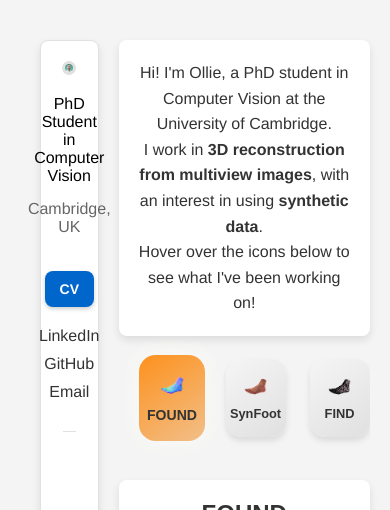
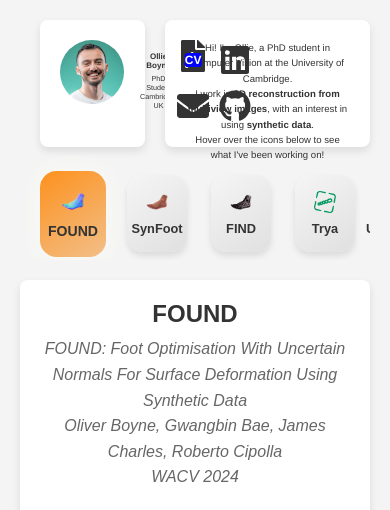
Before and after one commit to OllieBoyne/ollieboyne.github.io, a React (Create React App) app: page / in a window 390 px wide. Shown: the top 510 px of the page. Built offline with nearby package versions, Linux system fonts and the light colour scheme.

Commit message:
Move to mobile ready

```diff
--- a/package.json
+++ b/package.json
@@ -17,6 +17,7 @@
   "description": "",
   "dependencies": {
     "react-dom": "^18.2.0",
+    "react-icons": "^4.11.0",
     "react-router-dom": "^6.18.0",
     "react-scripts": "^5.0.1"
   },
--- a/src/App.css
+++ b/src/App.css
@@ -5,6 +5,8 @@
   display: flex;
   padding: 20px;
   background-color: #f4f4f4; /* Light grey background */
+  padding-top: 0px;
+  /* padding-left: 0px; */
 }
 
 .icon-grids-container {
--- a/src/App.jsx
+++ b/src/App.jsx
@@ -3,7 +3,6 @@ import React, { useState } from 'react';
 import Icon from './components/icon';
 import IconGrid from './components/iconGrid';
 import DetailsBox from './components/detailsBox';
-import SideBar from './components/sidebar';
 import IntroText from './components/introText';
 
 import { FoundDescription, SynFootDescription, FindDescription } from './components/descriptions/phd';
@@ -33,7 +32,6 @@ const App = () => {
 
   return (
     <div className="app">
-      <SideBar />
       <div className="content">
         <IntroText />
         <IconGrid>
--- /dev/null
+++ b/src/components/contactBar.css
@@ -0,0 +1,151 @@
+.contactbar-container {
+  background-color: var(--box-bg-color);
+  border-radius: var(--box-radius);
+  box-shadow: 0 4px 8px var(--box-shadow-color);
+  padding: 20px;
+  transition: box-shadow 0.3s ease-in-out;
+  color: var(--text-color-main);
+  font-family: 'Helvetica Neue', sans-serif;
+  width: 30%;
+  height: 100%;
+  margin: 20px;
+  display: flex;
+  flex-direction: column;
+  align-items: center;
+}
+
+.toprow-container {
+  display: flex;
+  align-items: center; /* Align items vertically */
+  justify-content: start; /* Start alignment horizontally */
+  width: 100%;
+  margin-bottom: 1rem;
+}
+
+.headshot-name-icons-container {
+  display: flex;
+  align-items: center;
+  width: 100%;
+}
+
+
+.headshot-name-container {
+  display: flex;
+  width: 100%;
+  align-items: center;
+  margin-bottom: 1rem;
+}
+
+.name-phd-location-container {
+  display: flex;
+  flex-direction: column;
+  justify-content: center;
+  flex-grow: 1;
+}
+
+.headshot-container {
+  display: flex;
+  flex-direction: column;
+  align-items: center;
+  height: 100%;
+  margin-right: 1rem;
+}
+
+.headshot {
+  width: auto;
+  height: 4rem;
+  border-radius: 50%;
+}
+
+.name {
+  font-weight: bold;
+  margin-bottom: 0.25rem; /* Adjust as necessary */
+}
+
+.phd-info,
+.location-info {
+  font-size: 0.9rem; /* Adjust as necessary */
+}
+
+.info-container {
+  display: flex;
+  flex-direction: column;
+  justify-content: center;
+  height: 100%;
+}
+
+.contact-icon-container {
+  display: flex;
+  justify-content: space-around;
+  width: 100%; /* Adjust width as needed */
+  margin-top: 1rem;
+}
+
+.contact-icon-grid {
+  display: grid;
+  grid-template-columns: repeat(2, 1fr); /* 2x2 grid */
+  gap: 10px; /* Adjust gap as necessary */
+  /* No width specified here, it will be auto based on content */
+}
+
+.contact-icon {
+  font-size: 2rem; /* Adjust icon size as needed */
+  color: #333; /* Icon color */
+  display: flex;
+  justify-content: center; /* Center icon */
+  align-items: center; /* Center icon */
+  position: relative; /* For absolute positioning of text */
+  margin: 0;
+}
+
+.contact-icon-overlay {
+  position: relative; /* For overlaying text on icon */
+}
+
+.contact-icon-text {
+  position: absolute; /* Position text over the icon */
+  top: 50%; /* Center vertically */
+  left: 50%; /* Center horizontally */
+  transform: translate(-50%, -50%); /* Adjust for exact center */
+  font-size: 0.75rem; /* Adjust text size as needed */
+  color: white; /* Choose color that stands out on the icon */
+  font-weight: bold;
+  background-color: blue;
+  border-radius: 20%;
+}
+
+/* Adjust the .contact-icon a styling if necessary */
+.contact-icon a {
+  color: inherit; /* Inherits color from parent */
+  text-decoration: none;
+}
+
+/* Add hover effects or other styles for individual icons if needed */
+.linkedin-icon:hover,
+.email-icon:hover,
+.github-icon:hover,
+.cv-icon:hover {
+  /* hover styles */
+}
+
+@media (max-width: 768px) {
+  .name {
+    font-size: calc(0.6 * 1rem); /* Adjust based on current size */
+  }
+
+  .phd-info,
+  .location-info {
+    font-size: calc(0.6 * 0.9rem); /* Example for specific elements */
+  }
+}
+
+@media (max-width: 480px) {
+  .name {
+    font-size: calc(0.5 * 1rem); /* Adjust based on current size */
+  }
+
+  .phd-info,
+  .location-info {
+    font-size: calc(0.5 * 0.9rem); /* Example for specific elements */
+  }
+}
--- /dev/null
+++ b/src/components/contactBar.jsx
@@ -0,0 +1,37 @@
+import React from 'react';
+import { FaLinkedin, FaGithub, FaEnvelope, FaFilePdf } from 'react-icons/fa'; // Importing icons
+import './contactBar.css';
+
+const ContactBar = () => (
+  <div className="contactbar-container">
+    <div className="headshot-name-icons-container">
+      <div className="headshot-container">
+        <img className="headshot" src="assets/sidebar/headshot-2 icon.jpg" alt="Headshot" />
+      </div>
+      <div className="name-phd-location-container">
+        <div className="name">Ollie Boyne</div>
+        <div className="phd-info">PhD Student</div>
+        <div className="location-info">Cambridge, UK</div>
+      </div>
+      <div className="contact-icon-grid">
+        <a className="contact-icon cv-icon" href="/assets/cv/cv_23.pdf" download="OBoyne_CV.pdf">
+          <div className="contact-icon-overlay">
+            <FaFilePdf />
+            <span className="contact-icon-text">CV</span>
+          </div>
+        </a>
+        <a className="contact-icon linkedin-icon" href="https://www.linkedin.com/in/OllieBoyne">
+          <FaLinkedin />
+        </a>
+        <a className="contact-icon email-icon" href="mailto:ollieboyne@gmail.com">
+          <FaEnvelope />
+        </a>
+        <a className="contact-icon github-icon" href="https://github.com/OllieBoyne">
+          <FaGithub />
+        </a>
+      </div>
+    </div>
+  </div>
+);
+
+export default ContactBar;
--- a/src/components/icon.css
+++ b/src/components/icon.css
@@ -1,6 +1,4 @@
 /* Icon.css */
-
-
 .icon {
   display: flex;
   flex-direction: column;
--- a/src/components/iconGrid.css
+++ b/src/components/iconGrid.css
@@ -1,8 +1,7 @@
 :root {
   --icon-hover-scale: 1.1;
-  --icon-size: 100px;
+  --icon-size: 90px;
 }
-
 
 
 .icon-grid {
@@ -15,6 +14,8 @@
   padding: 15px; /* Adjusted for uniform padding */
   overflow-x: auto; /* Horizontal scroll */
   width: 100%; /* Full width */
+  padding-bottom: 0px;
+  padding-top: 40px;
 }
 
 @media (max-width: 600px) {
--- a/src/components/introText.css
+++ b/src/components/introText.css
@@ -1,3 +1,9 @@
+.intro-container {
+  display: flex;
+  flex-direction: row;
+  height: 15vh;
+}
+
 .intro-text {
     background-color: var(--box-bg-color);
     border-radius: var(--box-radius);
@@ -7,6 +13,8 @@
     transition: box-shadow 0.3s ease-in-out;
     color: var(--text-color-main);
     font-family: 'Helvetica Neue', sans-serif;
+    width: 100%;
+    height: 100%
   }
 
   .intro-text:hover {
@@ -15,5 +23,17 @@
 
   .intro-text p {
     line-height: 1.6;
-    font-size: 1rem; /* Adjust font size as needed */
+    font-size: 1rem;
   }
+
+  @media screen and (max-width: 1300px) {
+    .intro-text p {
+      font-size: 0.8rem;
+    }
+  }
+
+  @media screen and (max-width: 800px) {
+    .intro-text p {
+      font-size: 0.6rem;
+    }
+  }
--- a/src/components/introText.jsx
+++ b/src/components/introText.jsx
@@ -1,13 +1,18 @@
 import React from 'react';
 import './introText.css'; // Assuming the CSS is in introText.css
+import ContactBar from './contactBar';
 
 const IntroText = () => (
+  <div className="intro-container">
+    <ContactBar />
+
   <div className="intro-text">
     <p>Hi! I'm Ollie, a PhD student in Computer Vision at the University of Cambridge.</p>
     <p>I work in <b>3D reconstruction from multiview images</b>, with an interest in using <b>synthetic data</b>.</p>
     <p>Hover over the icons below to see what I've been working on!</p>
 
   </div>
+  </div>
 );
 
 export default IntroText;
--- a/src/components/sidebar.css
+++ /dev/null
@@ -1,95 +0,0 @@
-.sidebar-container {
-  display: flex;
-  flex-direction: column;
-  align-items: center;
-  padding: 20px;
-  background-color: #ffffff; /* Brighter background */
-  box-shadow: 0 4px 8px rgba(0, 0, 0, 0.1); /* Subtle shadow */
-  border: 1px solid #e1e1e1; /* Soft outline */
-  border-radius: var(--box-radius);
-  margin: 20px;
-  font-family: 'Helvetica Neue', sans-serif; /* Modern font */
-  height: 812px;
-  width: 15vw;
-}
-
-.headshot {
-  width: 85%;
-  aspect-ratio: 1/1;
-  border-radius: 50%;
-  object-fit: cover;
-  margin-bottom: 20px;
-  border: 3px solid #e1e1e1; /* Image outline */
-}
-
-.contact-link {
-  color: #333;
-  text-decoration: none;
-  margin-bottom: 10px;
-  font-weight: 300; /* Font weight for clean look */
-}
-
-.contact-link:hover {
-  color: #555; /* Hover effect */
-  text-decoration: underline;
-}
-
-/* Placeholder for icons */
-.icon-placeholder {
-  width: 20px; /* Adjust as needed */
-  height: 20px; /* Adjust as needed */
-  margin-right: 10px; /* Space before the text */
-  display: inline-block; /* To align with text */
-}
-
-/* Content hierarchy */
-.phd-info {
-  font-size: 16px;
-  font-weight: 400;
-  margin-bottom: 15px;
-}
-
-.cv-link {
-  display: block; /* Make it a block to occupy its own line */
-  font-size: 14px;
-  font-weight: bold;
-  margin: 20px 0; /* Add more vertical space */
-  text-align: center; /* Center the text within the div */
-}
-
-.cv-link a {
-  color: #ffffff; /* Change text color to white */
-  background-color: #0066cc; /* Use a solid color for the background */
-  padding: 10px 15px; /* Add padding to increase the clickable area */
-  border-radius: var(--box-radius); /* Use the same border-radius as in the root for consistency */
-  text-decoration: none; /* Remove the underline from the link */
-  transition: background-color 0.3s ease-in-out; /* Smooth transition for hover effect */
-  box-shadow: 0 2px 4px rgba(0, 0, 0, 0.2); /* Add a subtle shadow for depth */
-  display: inline-block; /* Needed to apply padding and centering */
-}
-
-.cv-link a:hover, .cv-link a:focus {
-  background-color: #0056b3; /* Darker blue on hover for interaction feedback */
-  outline: none; /* Remove the outline on focus to maintain the styling */
-  text-decoration: none; /* Ensure no underline appears on hover */
-}
-
-/* Since .phd-info is used for text, it should not be used for the CV link */
-/* Update the class name for the location info to something more appropriate, such as .location-info */
-.location-info {
-  font-size: 16px;
-  font-weight: 400;
-  margin-bottom: 15px;
-  color: var(--text-color-secondary); /* Less emphasis compared to the CV button */
-}
-
-
-/* Additional styles for the container */
-.sidebar-container::after {
-  content: '';
-  display: block;
-  height: 1px;
-  background-color: #e1e1e1;
-  width: 80%; /* Line separator */
-  margin: 20px auto;
-}
--- a/src/components/sidebar.jsx
+++ /dev/null
@@ -1,20 +0,0 @@
-import React from 'react';
-import './sidebar.css';
-
-const SideBar = () => (
-  <div className="sidebar-container">
-    <img className="headshot" src="assets/sidebar/headshot-2 icon.jpg" alt="Headshot" />
-    <div class="phd-info">PhD Student in Computer Vision</div>
-    <div className="location-info">Cambridge, UK</div>
-    <div class="cv-link"><a href="/assets/cv/cv_23.pdf" download="OBoyne_CV.pdf">
-        CV
-        </a></div>
-
-    <a className="contact-link" href="https://www.linkedin.com/in/OllieBoyne">LinkedIn</a>
-    <a className="contact-link" href="https://github.com/OllieBoyne">GitHub</a>
-    <a className="contact-link" href="mailto:ollieboyne@gmail.com">Email</a>
-
-  </div>
-);
-
-export default SideBar;
```
Also changed, not shown: 1 other file (tests, documents, lock files or other folders).
